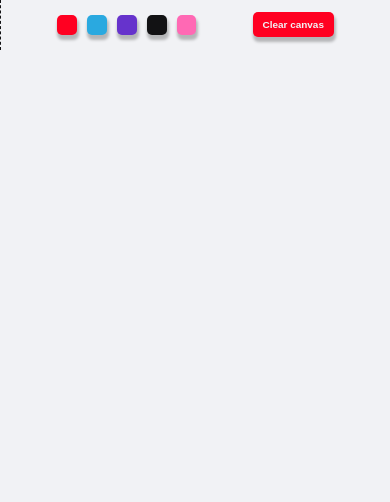
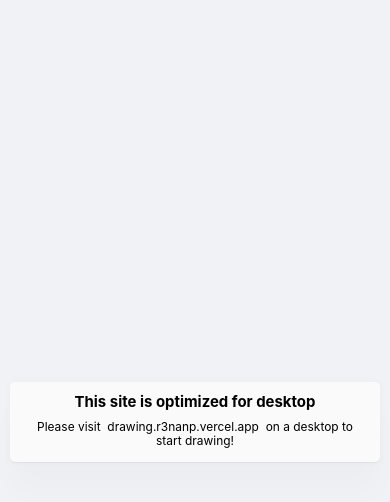
Before and after one commit to r3nanp/drawing, a React (Vite) app: page /app in a window 390 px wide. Shown: the top 502 px of the page. Built offline with nearby package versions, Linux system fonts and the light colour scheme.

Commit message:
feat: fix responsive errors

```diff
--- a/src/pages/Drawing/index.tsx
+++ b/src/pages/Drawing/index.tsx
@@ -2,11 +2,28 @@ import * as React from 'react'
 import { Draw } from '../../components/Draw'
 import { PaintingDashboard } from '../../components/PaintingDashboard'
 
+import * as S from './styles'
+
 export default function Drawing() {
   return (
     <>
-      <Draw />
-      <PaintingDashboard />
+      <S.Container>
+        <Draw />
+        <PaintingDashboard />
+      </S.Container>
+
+      <S.Warning>
+        <div>
+          <h3>This site is optimized for desktop</h3>
+          <p>
+            Please visit &nbsp;
+            <a href="https://drawing.r3nanp.vercel.app">
+              drawing.r3nanp.vercel.app
+            </a>
+            &nbsp; on a desktop to start drawing!
+          </p>
+        </div>
+      </S.Warning>
     </>
   )
 }
--- a/src/pages/Drawing/styles.ts
+++ b/src/pages/Drawing/styles.ts
@@ -1,5 +1,55 @@
-import styled from 'styled-components';
+import styled, { css } from 'styled-components'
 
-export const Container = styled.div`
+export const Container = styled.section`
+  display: flex;
 
-`;
+  @media (max-width: 768px) {
+    display: none;
+  }
+`
+
+export const Warning = styled.div`
+  ${({ theme }) => css`
+    background: ${theme.colors.primary};
+
+    width: 100vw;
+    height: 100vh;
+
+    display: none;
+    padding: 1rem;
+
+    div {
+      padding: 1.25rem 1.5rem;
+
+      background: ${theme.colors.white};
+      box-shadow: ${theme.shadow.magical};
+      border-radius: 5px;
+
+      h3 {
+        text-align: center;
+        font-size: 1.5rem;
+        line-height: 1.5rem;
+
+        margin-bottom: 0.5rem;
+      }
+
+      p {
+        font-size: 1.2rem;
+        line-height: 1.5rem;
+        padding-top: 0.5rem;
+        text-align: center;
+
+        color: ${theme.colors.text};
+
+        a {
+          color: inherit;
+        }
+      }
+    }
+
+    @media (max-width: 768px) {
+      display: grid;
+      place-items: center;
+    }
+  `}
+`
```
